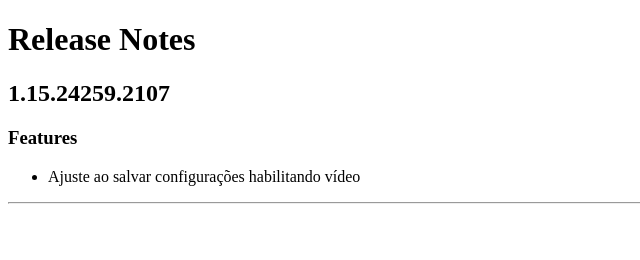
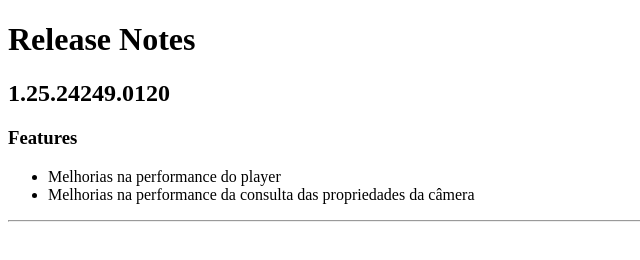
Before and after one commit to NEOiD-Broadcast/NEOiD-Broadcast-neoidcamcontroller, a plain HTML site: page index.html in a window 1280 px wide. Shown: the whole page, without its empty margins (0-640 px from the left). Drawn offline with Linux system fonts and the light colour scheme.

Commit message:
Update index.html

```diff
--- a/index.html
+++ b/index.html
@@ -7,11 +7,11 @@
 </head>
 <body>
     <h1>Release Notes</h1>
-
-    <h2>1.15.24259.2107</h2>
+    <h2>1.25.24249.0120</h2>
     <h3>Features</h3>
     <ul>
-        <li>Ajuste ao salvar configurações habilitando vídeo</li>
+        <li>Melhorias na performance do player</li>
+        <li>Melhorias na performance da consulta das propriedades da câmera</li>
     </ul>
     <hr>
 </body>
```
